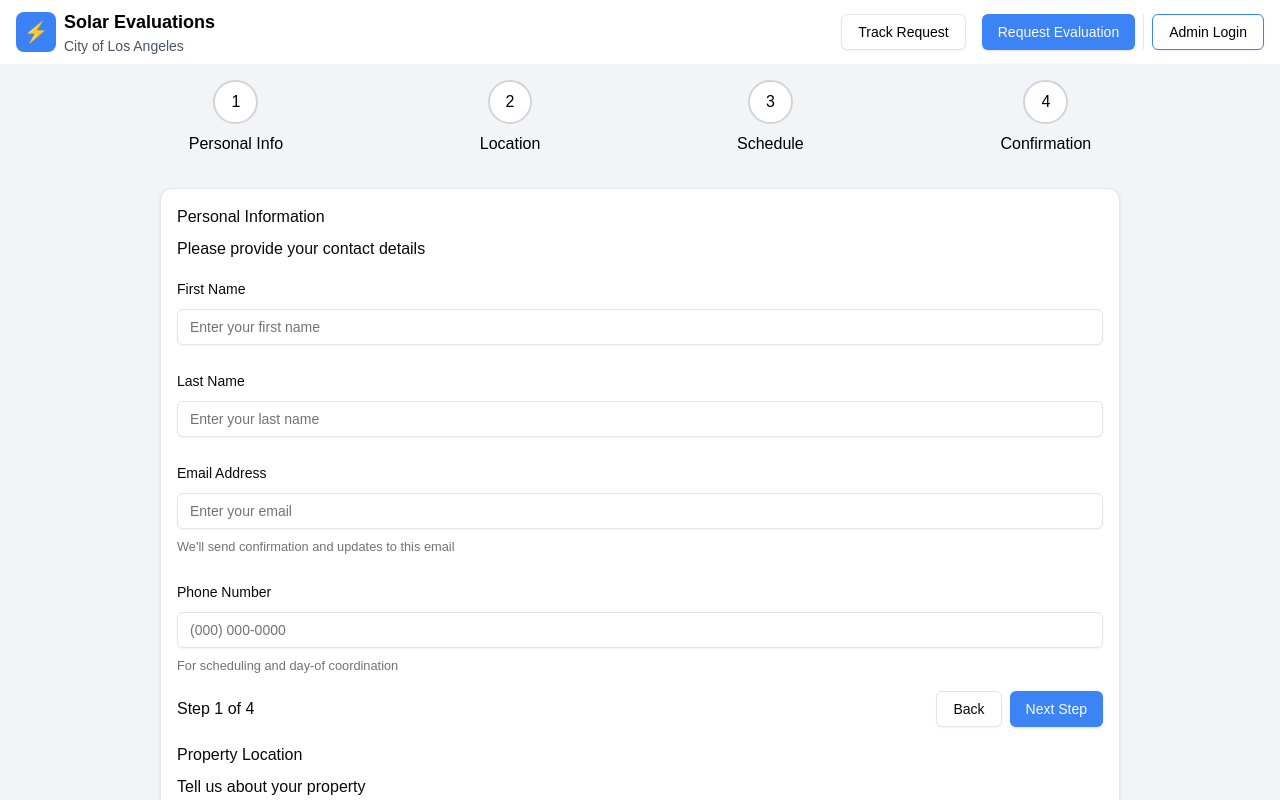
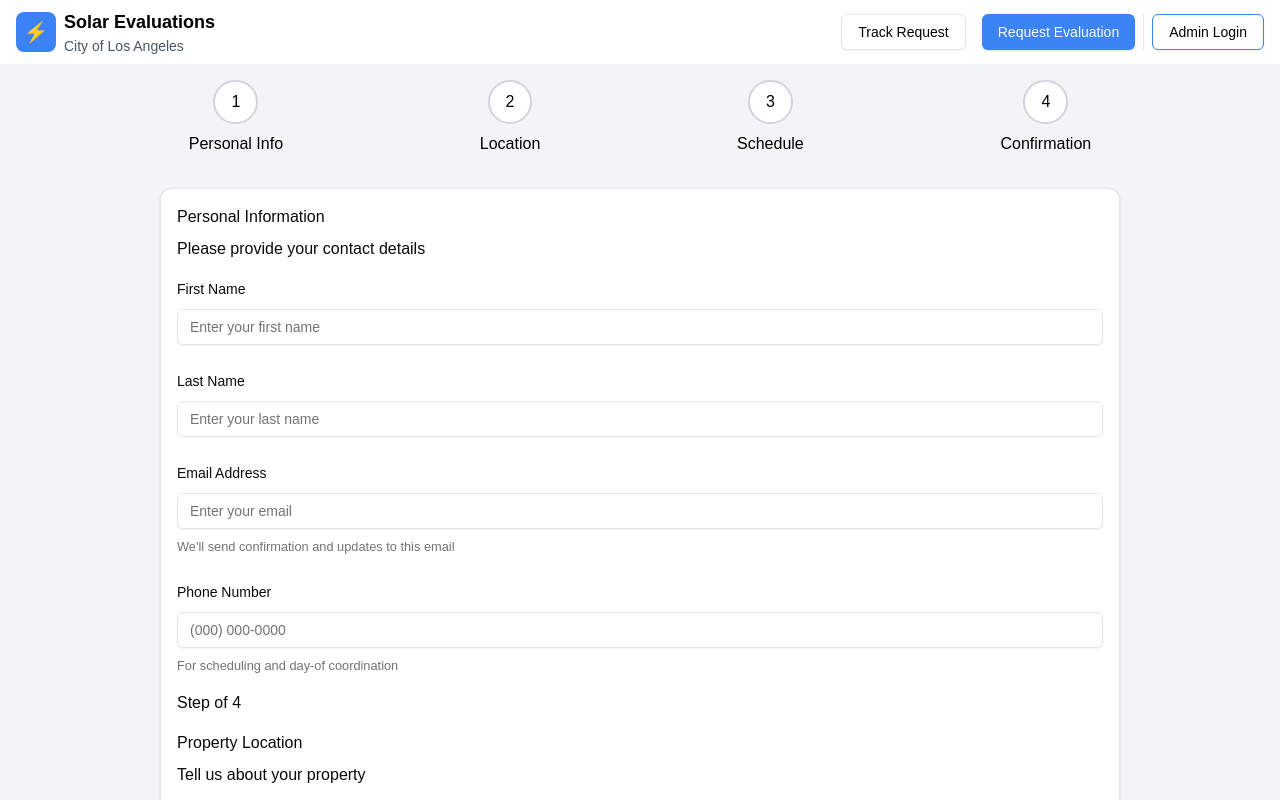
Before and after one commit to chingu-voyages/v52-tier3-team-33, a Next.js app in the folder solar-panel/: page /public/evaluate/form in a window 1280 px wide. Shown: the top 800 px of the page. Built offline with nearby package versions, Linux system fonts and the light colour scheme.

Commit message:
Update form navigation component with form evaluation

```diff
--- a/solar-panel/src/app/public/evaluate/form/components/adopt/form-navigation.tsx
+++ b/solar-panel/src/app/public/evaluate/form/components/adopt/form-navigation.tsx
@@ -1,18 +1,40 @@
-import Link from "next/link";
+"use client";
 
 import { Button } from "@/components/ui/button";
+import { useEvaluationFormStore } from "@/stores/evaluation-form-store";
 
-export default function FormNavigation(): React.ReactNode {
+interface Props {
+  currentStep: number;
+  canProceed: boolean;
+}
+
+export default function FormNavigation({
+  currentStep,
+  canProceed,
+}: Props): React.ReactNode {
+  const { updateCurrentStep } = useEvaluationFormStore();
+
   return (
     <div className="flex w-full items-center justify-between gap-2">
-      <p>Step 1 of 4</p>
+      <p>Step {currentStep} of 4</p>
       <div className="flex items-center justify-center gap-2">
-        <Link href="/">
-          <Button variant="outline">Back</Button>
-        </Link>
-        <Link href="/">
-          <Button variant="default">Next Step</Button>
-        </Link>
+        {currentStep > 1 && (
+          <Button
+            variant="outline"
+            onClick={() => updateCurrentStep(currentStep - 1)}
+          >
+            Back
+          </Button>
+        )}
+        {currentStep < 4 && (
+          <Button
+            variant="default"
+            disabled={!canProceed}
+            onClick={() => updateCurrentStep(currentStep + 1)}
+          >
+            Next Step
+          </Button>
+        )}
       </div>
     </div>
   );
```
